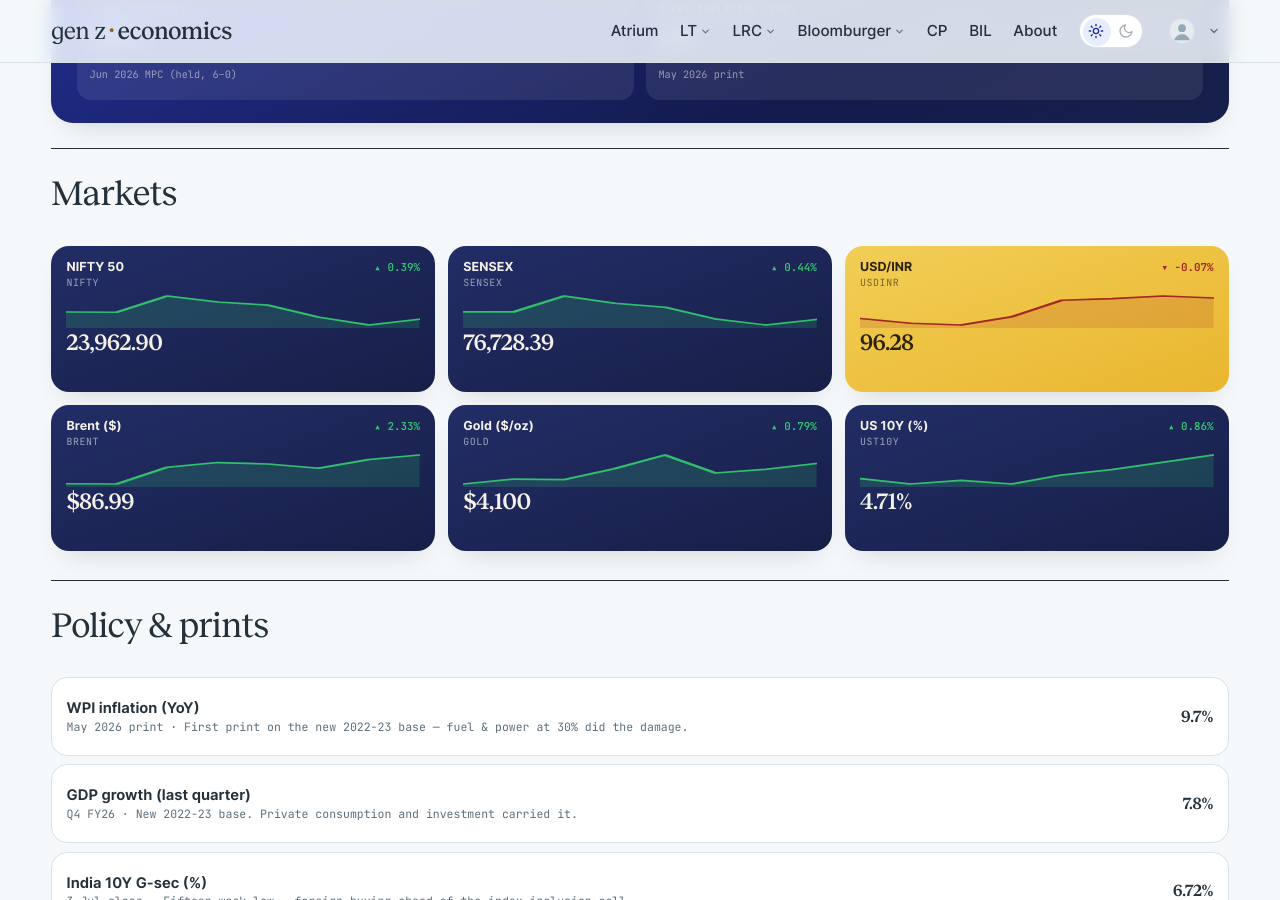
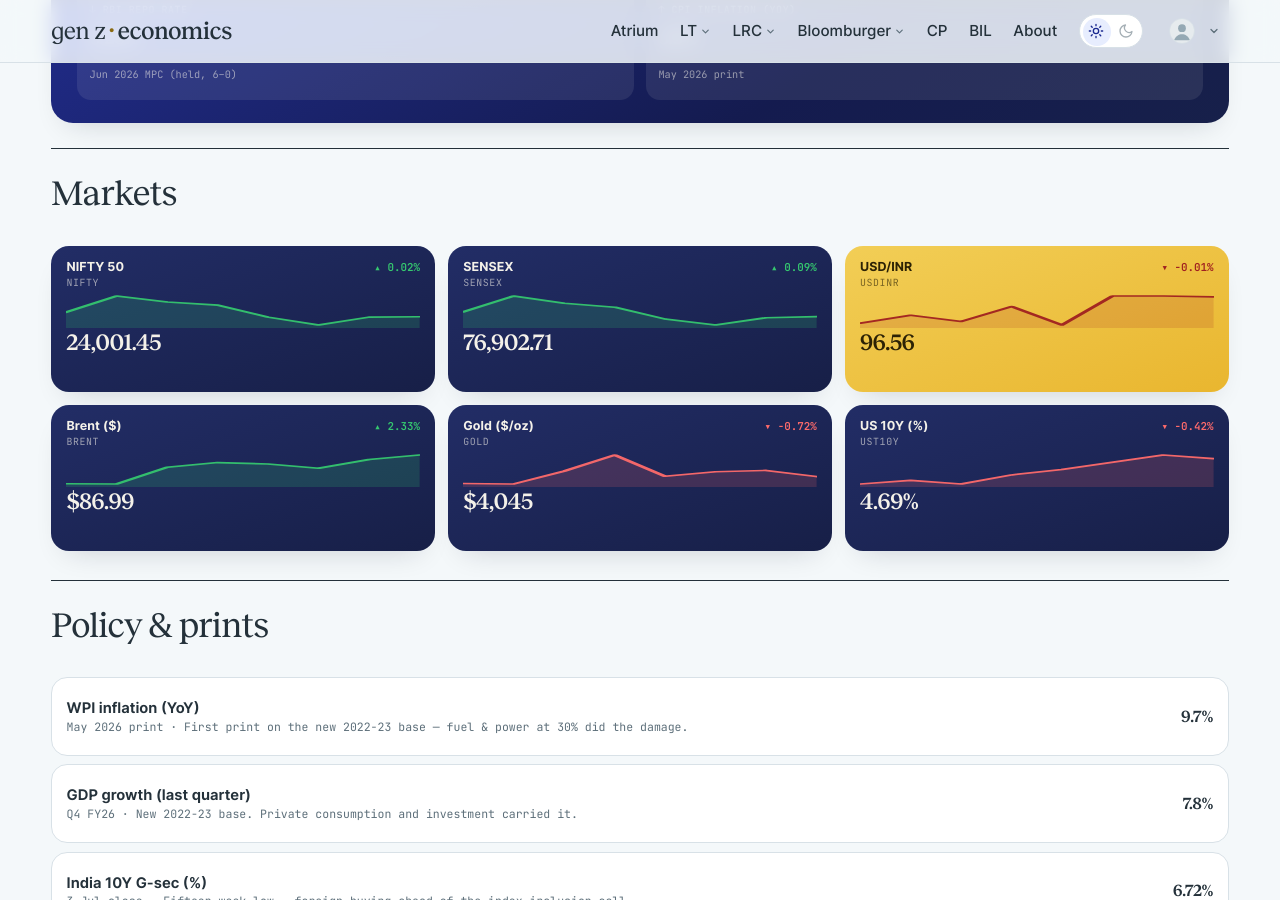
Before and after one commit to harsharya7021/genz-economics.com, a Jekyll site: the page built from macro-watch.html, in a window 1280 px wide and 900 px high, scrolled down 599 px. Built offline with Jekyll 4.4.1, drawn with Linux system fonts in a browser that asks for light colours; comment, search, counter and statistics services are not loaded.

Commit message:
data: morning market refresh

```diff
--- a/_data/macro.json
+++ b/_data/macro.json
@@ -1,49 +1,49 @@
 {
-  "as_of": "27 Jul 2026 close",
+  "as_of": "28 Jul 2026 close",
   "auto": {
     "nifty": {
       "label": "NIFTY 50",
-      "v": "23,962.90",
-      "chg": 0.39,
+      "v": "24,001.45",
+      "chg": 0.02,
       "spark": [
-        24078.5,
         24072.75,
         24334.301,
         24238.5,
         24187.699,
         23996.25,
         23869.6,
-        23962.9
+        23995.949,
+        24001.449
       ]
     },
     "sensex": {
       "label": "SENSEX",
-      "v": "76,728.39",
-      "chg": 0.44,
+      "v": "76,902.71",
+      "chg": 0.09,
       "spark": [
-        77185.43,
         77186.867,
         78151.453,
         77708.523,
         77470.109,
         76755.047,
         76391.391,
-        76728.391
+        76835.781,
+        76902.711
       ]
     },
     "usdinr": {
       "label": "USD/INR",
-      "v": "96.28",
-      "chg": -0.07,
+      "v": "96.56",
+      "chg": -0.01,
       "spark": [
-        95.56,
-        95.39,
-        95.33,
-        95.62,
-        96.2,
         96.26,
         96.35,
-        96.28
+        96.28,
+        96.45,
+        96.24,
+        96.57,
+        96.57,
+        96.56
       ]
     },
     "brent": {
@@ -63,32 +63,32 @@
     },
     "gold": {
       "label": "Gold ($/oz)",
-      "v": "$4,100",
-      "chg": 0.79,
+      "v": "$4,045",
+      "chg": -0.72,
       "spark": [
-        3985.6,
         4012.7,
         4010.3,
         4071.1,
         4146.9,
         4046.6,
         4067.6,
-        4099.6
+        4074.5,
+        4045.0
       ]
     },
     "ust10y": {
       "label": "US 10Y (%)",
-      "v": "4.71%",
-      "chg": 0.86,
+      "v": "4.69%",
+      "chg": -0.42,
       "spark": [
-        4.58,
         4.55,
         4.57,
         4.55,
         4.6,
         4.63,
         4.67,
-        4.71
+        4.71,
+        4.69
       ]
     }
   },
--- a/_data/markets.yml
+++ b/_data/markets.yml
@@ -2,53 +2,53 @@
 # USD/INR) are refreshed each weekday morning by the market-data workflow;
 # the India 10Y G-Sec line is maintained by hand. Do not hand-edit the
 # live tickers — the job overwrites them.
-as_of: 27 Jul 2026
+as_of: 28 Jul 2026
 tickers:
 - symbol: NIFTY 50
   code: ^NSEI
-  value: 23,962.90
-  change: '+93.30'
-  pct: +0.39%
+  value: 24,001.45
+  change: '+5.50'
+  pct: +0.02%
   dir: up
   spark:
-  - 24078.5
   - 24072.75
   - 24334.301
   - 24238.5
   - 24187.699
   - 23996.25
   - 23869.6
-  - 23962.9
+  - 23995.949
+  - 24001.449
 - symbol: SENSEX
   code: BSE
-  value: 76,728.39
-  change: '+337.00'
-  pct: +0.44%
+  value: 76,902.71
+  change: '+66.93'
+  pct: +0.09%
   dir: up
   spark:
-  - 77185.43
   - 77186.867
   - 78151.453
   - 77708.523
   - 77470.109
   - 76755.047
   - 76391.391
-  - 76728.391
+  - 76835.781
+  - 76902.711
 - symbol: USD / INR
   code: FX
-  value: '96.28'
-  change: −0.07
-  pct: −0.07%
+  value: '96.56'
+  change: −0.01
+  pct: −0.01%
   dir: down
   spark:
-  - 95.56
-  - 95.39
-  - 95.33
-  - 95.62
-  - 96.2
   - 96.26
   - 96.35
   - 96.28
+  - 96.45
+  - 96.24
+  - 96.57
+  - 96.57
+  - 96.56
 - symbol: 10Y G-Sec
   code: IN10Y
   value: 6.72%
```
